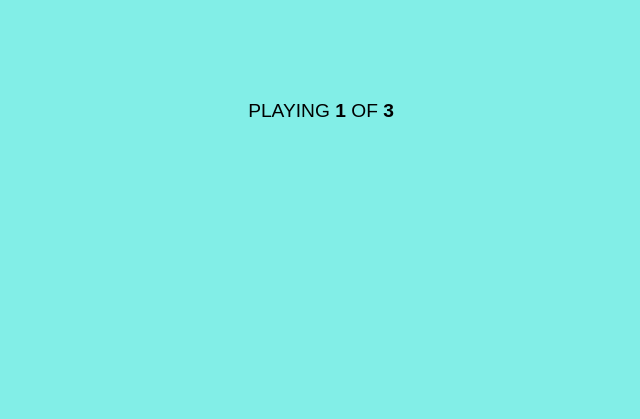
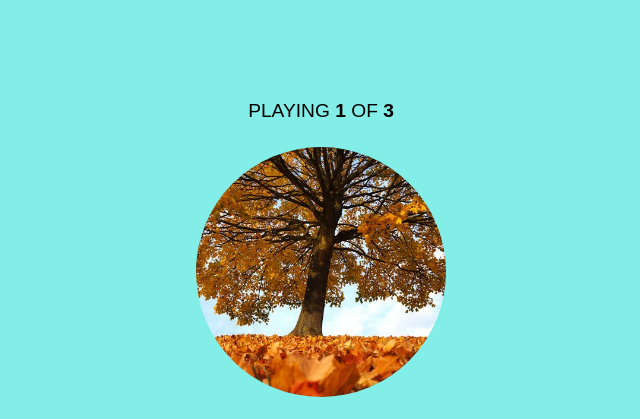
Before and after one commit to surendra168/music-player, a plain HTML site: page index.html in a window 1280 px wide. Shown: the top 419 px of the page, without its empty margins (319-959 px from the left). Drawn offline with Linux system fonts and the light colour scheme.

Commit message:
Third commit

```diff
--- a/main.js
+++ b/main.js
@@ -22,19 +22,19 @@ let track_list = [
     {
       name: "Autumn Day",
       artist: "Kevin MacLeod",
-      image: "/music_player/images/autumn.jpeg",
+      image: "images/autumn.jpeg",
       path: "https://files.freemusicarchive.org/storage-freemusicarchive-org/music/no_curator/Kevin_MacLeod/Calming/Kevin_MacLeod_-_Autumn_Day.mp3?download=1&name=Kevin%20MacLeod%20-%20Autumn%20Day.mp3"
     },
     {
       name: "Fluorescence",
       artist: "Nuisance",
-      image: "/music_player/images/fluoresence.jpeg",
+      image: "images/fluoresence.jpeg",
       path: "https://files.freemusicarchive.org/storage-freemusicarchive-org/tracks/o2v0hAUQJmwBFSuCycYcVbxMjjaigouTkjnu14i6.mp3?download=1&name=Nuisance%20-%20Fluorescence.mp3"
     },
     {
       name: "Night",
       artist: "Serge Quadrado",
-      image: "/music_player/images/night.jpeg",
+      image: "images/night.jpeg",
       path: "https://files.freemusicarchive.org/storage-freemusicarchive-org/tracks/9238gOa2XakvpuLam5YcaaiCIXFA6E8bstTrNEfW.mp3?download=1&name=Serge%20Quadrado%20-%20Night.mp3",
     },
   ];
--- a/style.css
+++ b/style.css
@@ -24,7 +24,7 @@ body {
     margin: 25px;
     height: 250px;
     width: 250px;
-    background-image: URL("/music_player/images/headphone.jpg");
+    background-image: URL("/images/headphone.jpg");
     background-size: cover;
     background-position: center;
     border-radius: 50%;
```
